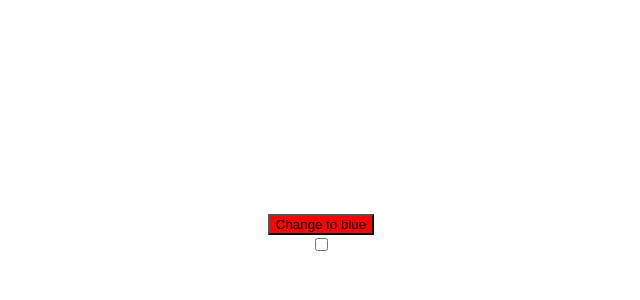
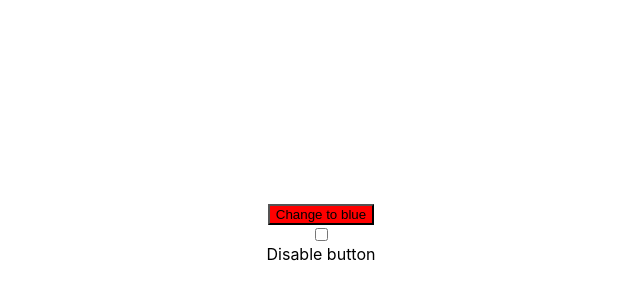
Before and after one commit to TropicolX/testing-color-button, a React (Create React App) app: page / in a window 1280 px wide. Shown: the part 166-466 px from the top of the page, without its empty margins (319-959 px from the left). Built offline with nearby package versions, Linux system fonts and the light colour scheme.

Commit message:
Add label to checkbox

```diff
--- a/src/App.js
+++ b/src/App.js
@@ -35,6 +35,7 @@ function App() {
 				aria-checked={disabled}
 				onChange={(e) => setDisabled(e.target.checked)}
 			/>
+			<label htmlFor="disable-button-checkbox">Disable button</label>
 		</div>
 	);
 }
```
Also changed, not shown: 1 other file (tests, documents, lock files or other folders).
